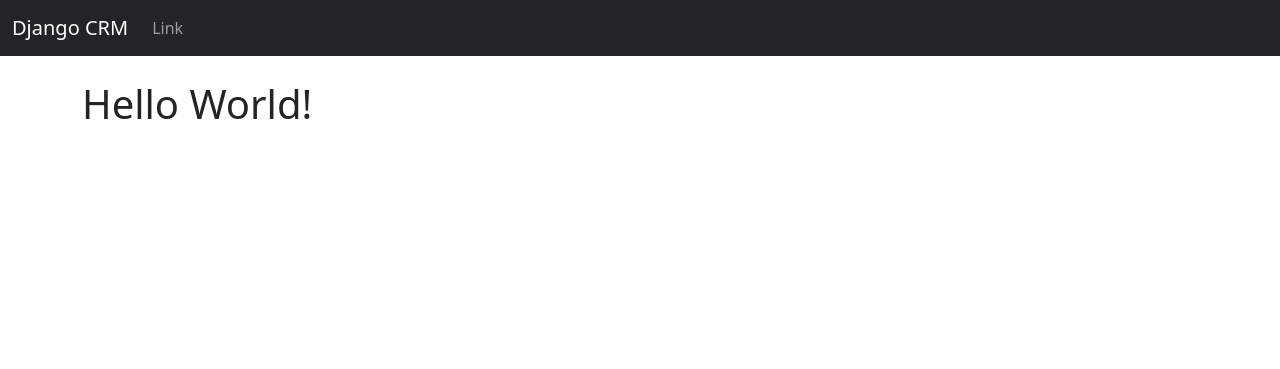
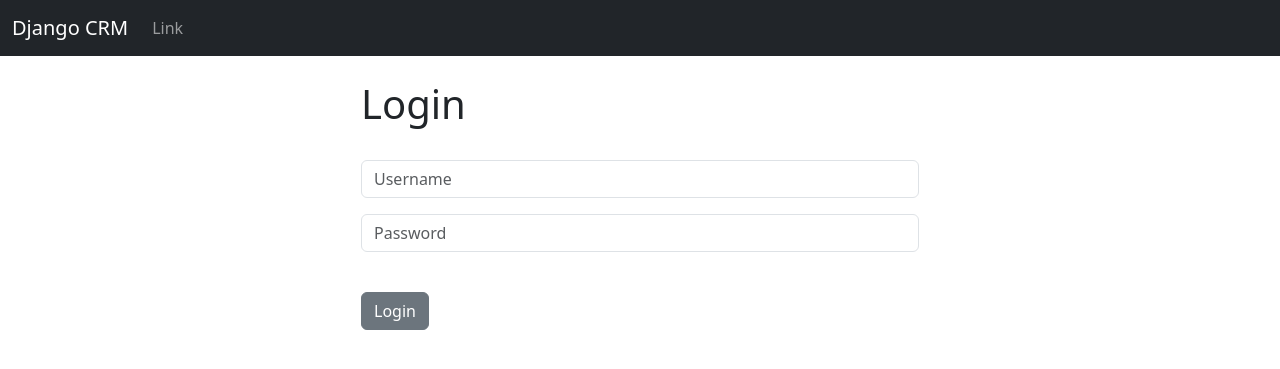
Before and after one commit to eduardoocoelho/Django-CRM, a Django app: page / in a window 1280 px wide. Shown: the top 369 px of the page. Run offline with Django 5.2, Linux system fonts and the light colour scheme.

Commit message:
feat: login feature

```diff
--- a/website/templates/base.html
+++ b/website/templates/base.html
@@ -1,19 +1,38 @@
-<!doctype html>
+<!DOCTYPE html>
 <html lang="en">
   <head>
-    <meta charset="utf-8">
-    <meta name="viewport" content="width=device-width, initial-scale=1">
+    <meta charset="utf-8" />
+    <meta name="viewport" content="width=device-width, initial-scale=1" />
     <title>Django CRM</title>
-    <link href="https://cdn.jsdelivr.net/npm/bootstrap@5.3.3/dist/css/bootstrap.min.css" rel="stylesheet" integrity="sha384-QWTKZyjpPEjISv5WaRU9OFeRpok6YctnYmDr5pNlyT2bRjXh0JMhjY6hW+ALEwIH" crossorigin="anonymous">
+    <link
+      href="https://cdn.jsdelivr.net/npm/bootstrap@5.3.3/dist/css/bootstrap.min.css"
+      rel="stylesheet"
+      integrity="sha384-QWTKZyjpPEjISv5WaRU9OFeRpok6YctnYmDr5pNlyT2bRjXh0JMhjY6hW+ALEwIH"
+      crossorigin="anonymous"
+    />
   </head>
   <body>
     {% include 'navbar.html' %}
     <div class="container">
-        <br />
-        {% block content %}
-        {% endblock %}
+      <br />
+
+      {% if messages %}
+        {% for message in messages %}
+          <div class="alert alert-warning alert-dismissible fade show" role="alert">
+            {{ message }}
+            <button type="button" class="btn-close" data-bs-dismiss="alert" aria-label="Close"></button>
+          </div>
+        {% endfor %}
+      {% endif %}
+
+      {% block content %}
+      {% endblock %}
     </div>
 
-    <script src="https://cdn.jsdelivr.net/npm/bootstrap@5.3.3/dist/js/bootstrap.bundle.min.js" integrity="sha384-YvpcrYf0tY3lHB60NNkmXc5s9fDVZLESaAA55NDzOxhy9GkcIdslK1eN7N6jIeHz" crossorigin="anonymous"></script>
+    <script
+      src="https://cdn.jsdelivr.net/npm/bootstrap@5.3.3/dist/js/bootstrap.bundle.min.js"
+      integrity="sha384-YvpcrYf0tY3lHB60NNkmXc5s9fDVZLESaAA55NDzOxhy9GkcIdslK1eN7N6jIeHz"
+      crossorigin="anonymous"
+    ></script>
   </body>
 </html>
--- a/website/templates/home.html
+++ b/website/templates/home.html
@@ -2,6 +2,43 @@
 
 {% block content %}
 
-<h1>Hello World!</h1>
+<div class="col-md-6 offset-md-3">
+  {% if user.is_authenticated %}
+
+    <h1>Hello World!</h1>
+
+  {% else %}
+
+    <h1>Login</h1>
+    <br />
+    <form action="{% url 'home' %}" method="POST">
+      {% csrf_token %}
+
+      <form>
+        <div class="mb-3">
+          <input
+            type="text"
+            class="form-control"
+            name="username"
+            placeholder="Username"
+            required
+          />
+        </div>
+        <div class="mb-3">
+          <input
+            type="password"
+            class="form-control"
+            name="password"
+            placeholder="Password"
+            required
+          />
+        </div>
+        <br />
+        <button type="submit" class="btn btn-secondary">Login</button>
+      </form>
+    </form>
+  </div>
+
+{% endif %}
 
 {% endblock %}
--- a/website/urls.py
+++ b/website/urls.py
@@ -4,4 +4,6 @@ from . import views
 
 urlpatterns = [
     path('', views.home, name='home'),
+    #path('login/', views.login_user, name='login'),
+    #path('logout/', views.logout_user, name='logout'),
 ]
--- a/website/views.py
+++ b/website/views.py
@@ -1,4 +1,22 @@
-from django.shortcuts import render
+from django.shortcuts import redirect, render
+from django.contrib.auth import authenticate, login, logout
+from django.contrib import messages
 
 def home(request):
-    return render(request, 'home.html', {})
+    if request.method == 'POST':
+        username = request.POST['username']
+        password = request.POST['password']
+
+        user = authenticate(request, username=username, password=password)
+        if user is not None:
+            login(request, user)
+            messages.success(request, "You have been logged in!")
+            return redirect('home')
+        else:
+            messages.success(request, "There was an error. Try again.")
+            return redirect('home')
+    else:
+        return render(request, 'home.html', {})
+
+def logout_user(request):
+    pass
```
